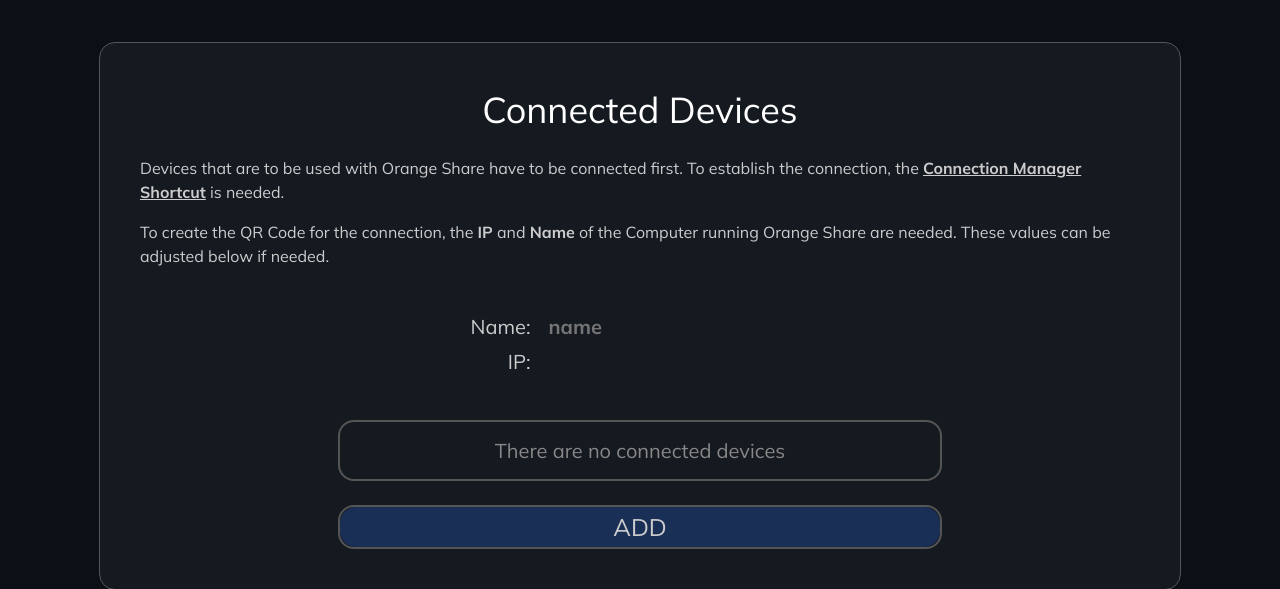
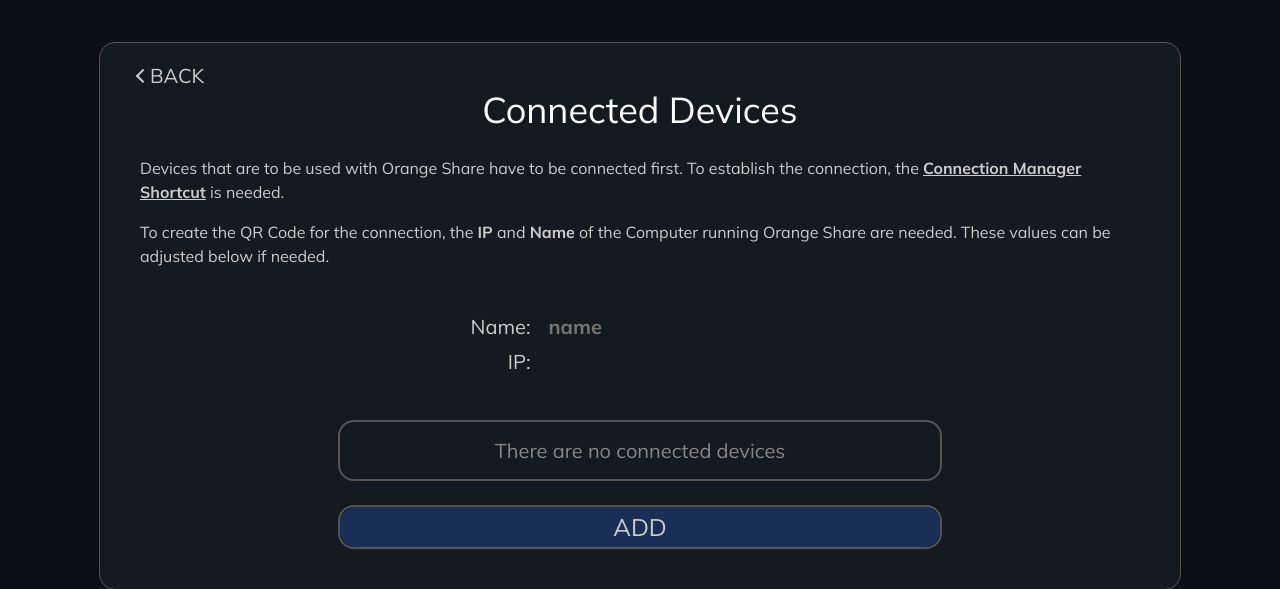
Before and after one commit to Yannis4444/Orange-Share, a Python web app: template orangeshare/ui/templates/devices.html in a window 1280 px wide. Shown: the part 86-675 px from the top of the page. Run offline with Jinja, Linux system fonts and the light colour scheme; the template is opened without the code that fills it, so the values that code supplies are empty.

Commit message:
small UI changes

```diff
--- a/orangeshare/__init__.py
+++ b/orangeshare/__init__.py
@@ -4,7 +4,7 @@
 A small python server that accepts requests from an apple shortcut to allow sharing all sorts of media from iOS with any desktop OS
 """
 
-__version__ = "1.3.2"
+__version__ = "1.4.0"
 __author__ = 'Yannis Vierkoetter'
 
 import logging
--- a/orangeshare/ui/static/css/main.css
+++ b/orangeshare/ui/static/css/main.css
@@ -105,6 +105,33 @@
     border: 1px solid var(--border);
 }
 
+.content .back {
+    position: absolute;
+    font-size: 20px;
+    text-decoration: none;
+    text-transform: uppercase;
+}
+
+.content .back:hover,
+.content .back:focus {
+    color: #fff;
+}
+
+.content .back:before {
+    content: '';
+    border: solid var(--text);
+    border-width: 0 2px 2px 0;
+    display: inline-block;
+    padding: 4px;
+    transform: rotate(135deg);
+    -webkit-transform: rotate(135deg) translateY(3px);
+}
+
+.content .back:hover:before,
+.content .back:focus:before {
+    border-color: #fff;
+}
+
 .content h1,
 .content h2 {
     text-align: center;
--- a/orangeshare/ui/templates/devices.html
+++ b/orangeshare/ui/templates/devices.html
@@ -21,8 +21,8 @@
     </div>
 
     <div class="content">
+        <a class="back" href="/">back</a>
         <h1 class="section">Connected Devices</h1>
-<!--        TODO: info, link to shortcut, link to option to change ip-->
         <p>
             Devices that are to be used with Orange Share have to be connected first.
             To establish the connection, the <a href="/shortcuts#ConnectionManager"><b>Connection Manager Shortcut</b></a> is needed.
--- a/orangeshare/ui/templates/settings.html
+++ b/orangeshare/ui/templates/settings.html
@@ -16,6 +16,7 @@
     </div>
 
     <div class="content">
+        <a class="back" href="/">back</a>
         <h1>Settings</h1>
         <h2 class="section" style="color: var(--text)">Settings are not currently available in the UI. You can find a configuration file in</h2>
         <h2 class="section" style="font-weight: bold">{{conf_file}}</h2>
--- a/orangeshare/ui/templates/shortcuts.html
+++ b/orangeshare/ui/templates/shortcuts.html
@@ -21,8 +21,8 @@
 </div>
 
 <div class="content">
+    <a class="back" href="/">back</a>
     <h1 class="section">Shortcuts</h1>
-    <!--    TODO: info, how to, untrusted shortcuts-->
     <p>
         Orange Share uses several <a href="https://support.apple.com/guide/shortcuts/welcome/ios">shortcuts</a> for different parts of its functionality.
         These shortcuts have to be installed on the device from which content shall be shared.
--- a/setup.py
+++ b/setup.py
@@ -26,7 +26,7 @@
 
 setup(
     name='orangeshare',
-    version='1.3.2',
+    version='1.4.0',
     description='A small python server that accepts requests from an apple shortcut to allow sharing all sorts of media from iOS with any desktop OS',
     long_description=long_description,
     long_description_content_type='text/markdown',
```
Also changed, not shown: README.md.
